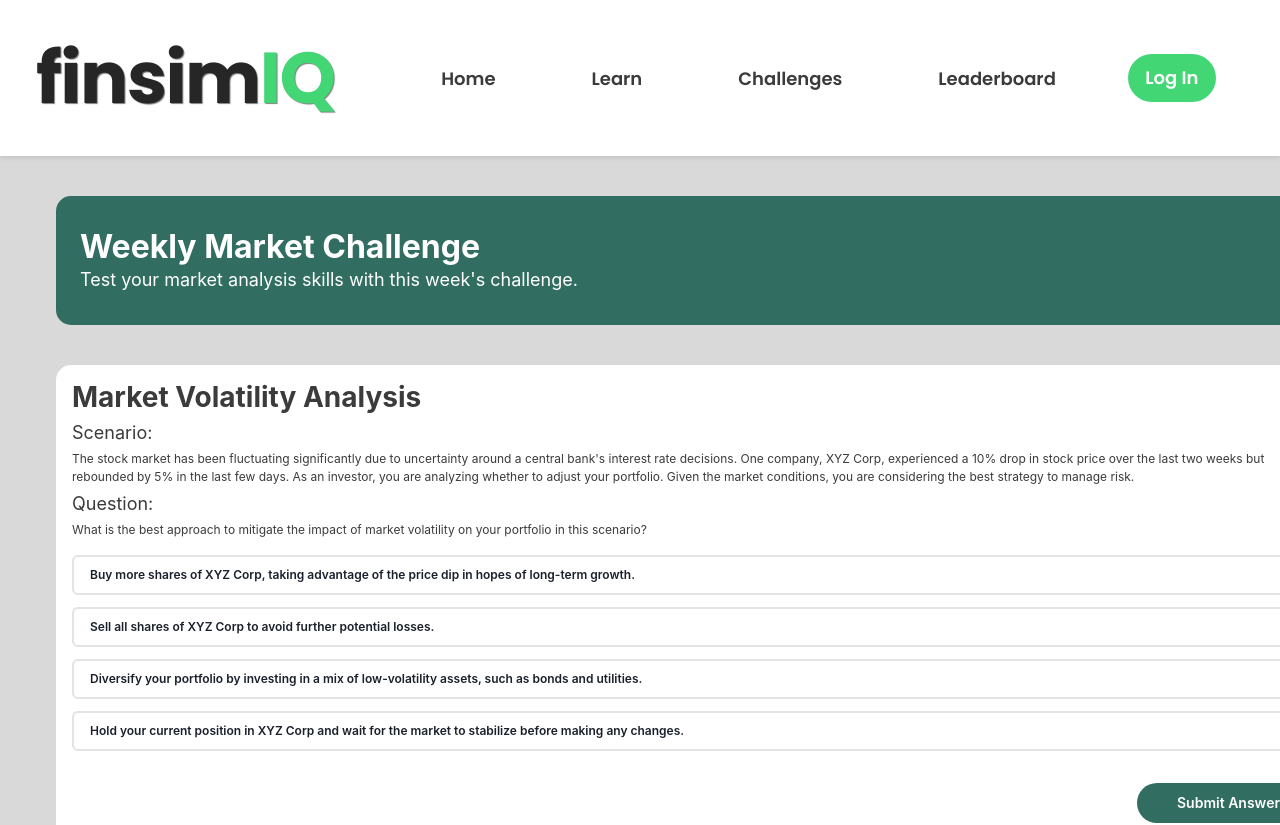
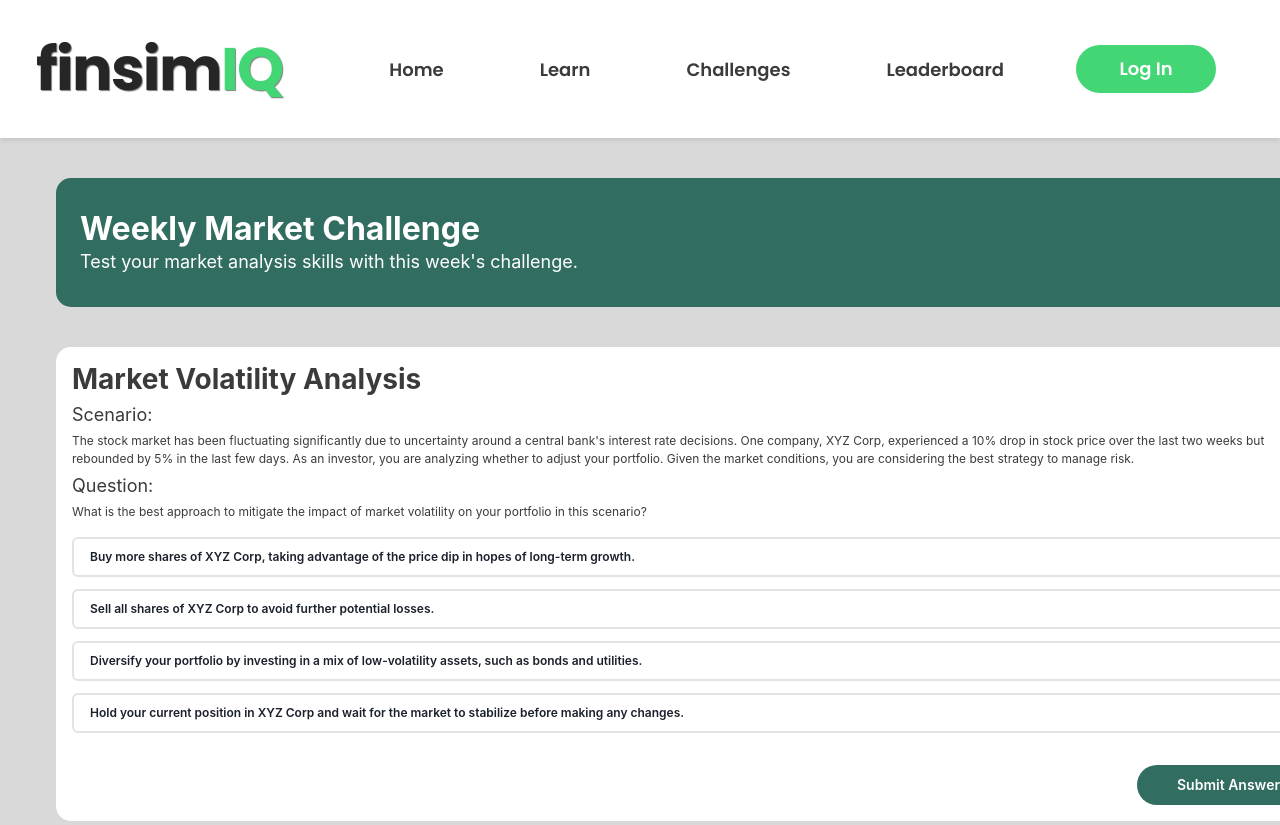
Before and after one commit to FinSimIQ/fin-sim-web-app, a React (Vite) app: page /challenges in a window 1280 px wide. Shown: the top 825 px of the page. Built offline with nearby package versions, Linux system fonts and the light colour scheme; a web font is replaced by a local one.

Commit message:
Update NavBar.jsx

```diff
--- a/src/components/NavBar.jsx
+++ b/src/components/NavBar.jsx
@@ -42,11 +42,12 @@ const Navbar = () => {
       fontFamily="poppins"
       fontWeight="bold"
       boxShadow="0px 2px 5px rgba(0, 0, 0, 0.1)"
+      height="auto"
     >
       {/* Logo Section */}
       <Flex align="center" letterSpacing="tight">
         <Text
-          fontSize={{ base: '3xl', md: '5xl', lg: '7xl' }}
+          fontSize={{ base: '2xl', md: '4xl', lg: '6xl' }}
           fontWeight="bold"
           ml={3}
           textShadow="1px 1px 1px gray"
@@ -55,7 +56,7 @@ const Navbar = () => {
           finsim
         </Text>
         <Text
-          fontSize={{ base: '3xl', md: '5xl', lg: '7xl' }}
+          fontSize={{ base: '2xl', md: '4xl', lg: '6xl' }}
           fontWeight="bold"
           textShadow="1px 1px 1px gray"
           color="#42D674"
@@ -177,7 +178,7 @@ const Navbar = () => {
             fontSize={{ base: '14px', md: '18px' }}
             borderRadius="30px"
             ml={{ base: 2, md: 6, lg: 10 }}
-            width="10%"
+            width="15%"
           >
             Log In
           </Button>
```
